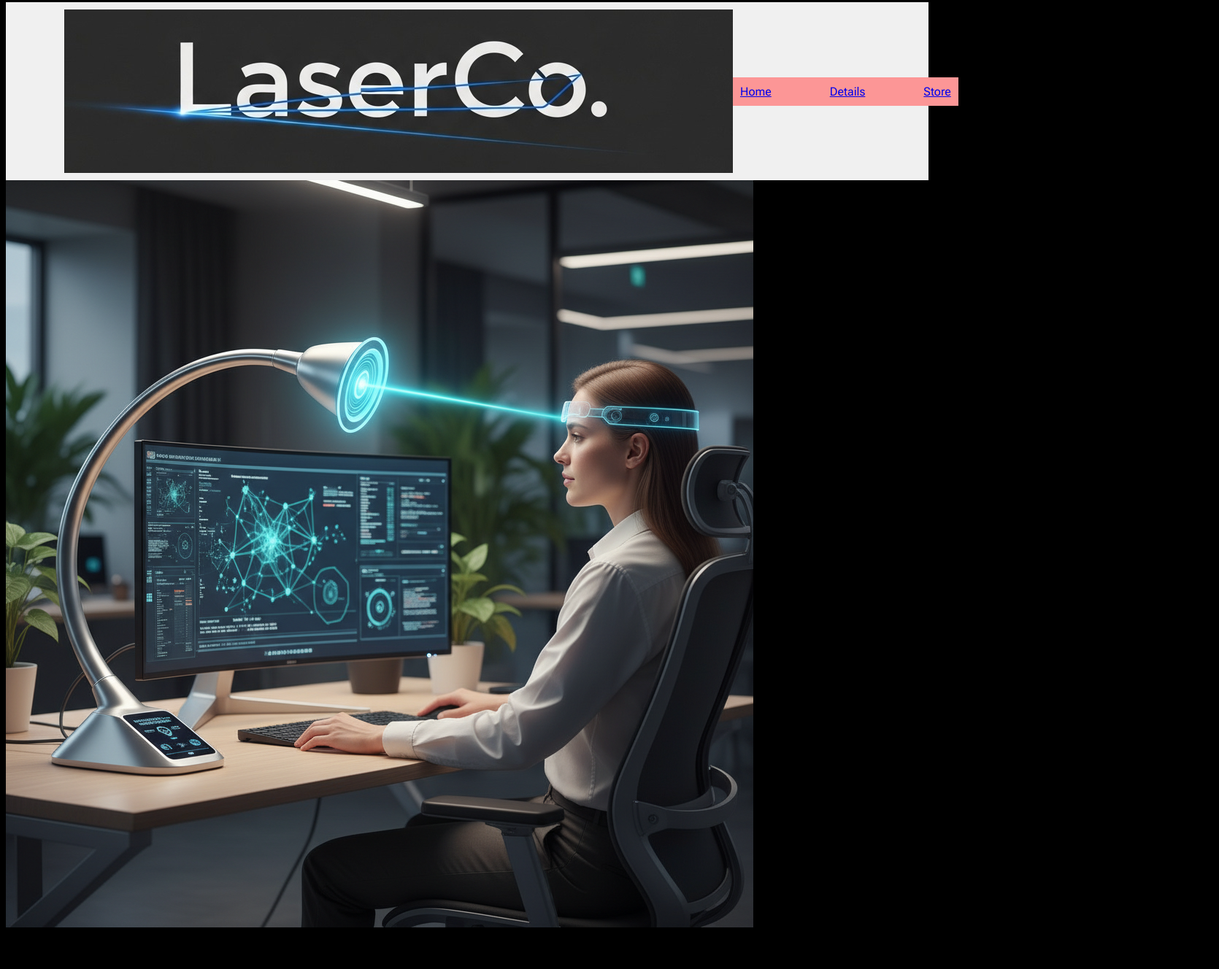
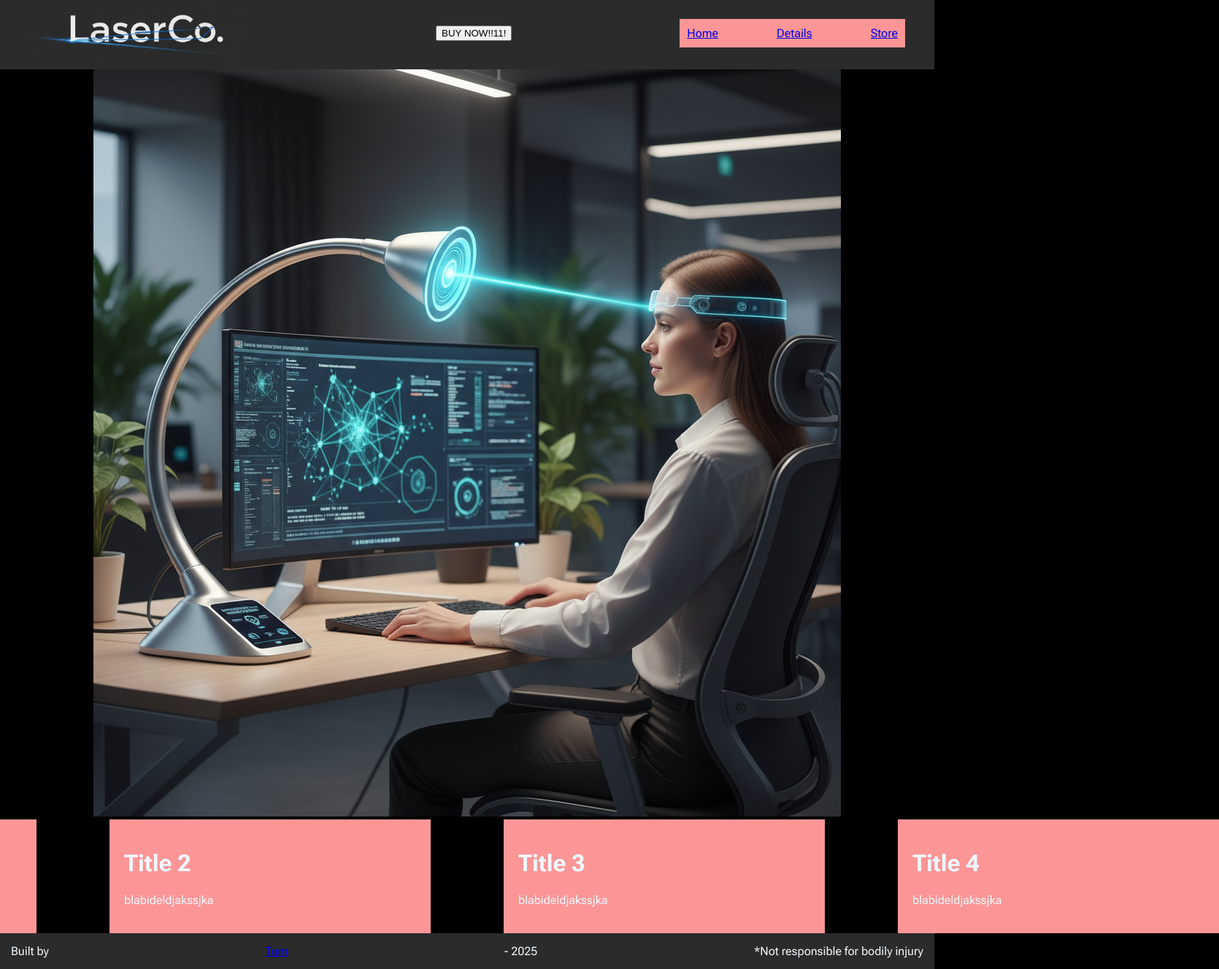
Before and after one commit to TommexxL/product, a plain HTML site: page index.html in a window 1280 px wide. Shown: the part 5-1333 px from the top of the page at 73% size, 1670 px wide, since content can reach past the window. Before the commit the page ends 1288 px from the top, so only its background shows below. Drawn offline with Linux system fonts and the light colour scheme.

Commit message:
fixed header and footer plus first steps on hero and specs

```diff
--- a/index.html
+++ b/index.html
@@ -14,6 +14,9 @@
 <body>
     <div class="header">
         <img class="logo" src="img/logo.jpg">
+        <div class="call">
+            <button type="order">BUY NOW!!11!</button>
+        </div>
         <div class="nav">
             <a href="#home">Home</a>
             <a href="#details">Details</a>
@@ -25,8 +28,27 @@
             <img src="img/desklaser.png">
         </div>
     </div>
+    <div class="specs">
+        <div class="specbox">
+            <h1>Title 1</h1>
+            <p>blabideldjakssjka</p>
+        </div>
+        <div class="specbox">
+            <h1>Title 2</h1>
+            <p>blabideldjakssjka</p>
+        </div>
+        <div class="specbox">
+            <h1>Title 3</h1>
+            <p>blabideldjakssjka</p>
+        </div>
+        <div class="specbox">
+            <h1>Title 4</h1>
+            <p>blabideldjakssjka</p>
+        </div>
+    </div>
     <div class="footer">
-
+        <span>Built by </span><a href="#tommexx"><span> Tom </span></a><span> - 2025</span>
+        <span>*Not responsible for bodily injury</span>
     </div>
 </body>
 </html>
--- a/styles.css
+++ b/styles.css
@@ -1,20 +1,32 @@
 body {
     background-color: black;
     font-family: "Roboto Flex", sans-serif;
+    color: aliceblue;
+    min-height: 100vh;
+    margin: 0;
+    display: flex;
+    flex-direction: column;
 }
 
 
 .header {
     display: flex;
     margin: 0;
-    padding: 10px 80px;
-    background-color: #f0f0f0;
+    padding: 10px 40px;
+    background-color: rgb(43, 43, 43);
     justify-content: space-between;
     align-items: center;
     position: sticky;
     top: 0;
 }
 
+.logo {
+    height: 80px;
+}
+
+.call {
+    align-self: center;
+}
 .nav {
     display: flex;
     gap: 80px;
@@ -22,3 +34,34 @@ body {
     margin: 10px 0;
     background-color: #fc9696;
 }
+
+.hero {
+    display: flex;
+    justify-content: center;
+}
+
+.product1 {
+    width: auto;
+    align-self: center;
+}
+.specs {
+    display: flex;
+    gap: 100px;
+    justify-content: center;
+}
+
+.specbox {
+    background-color: #fc9696;
+    min-width: 400px;
+    padding: 20px;
+}
+
+.footer {
+    display: flex;
+    width: 100%;
+    margin-top: auto;
+    box-sizing: border-box;
+    justify-content: space-between;
+    padding: 15px;
+    background-color: rgb(43, 43, 43);
+}
```
